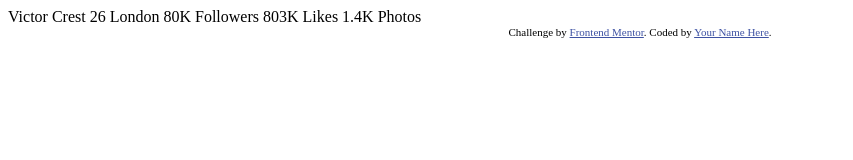
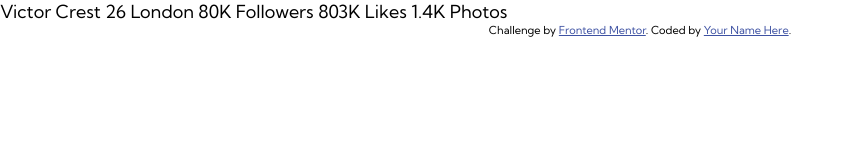
Before and after one commit to vanityespinosa/profile-card-component-main, a plain HTML site: page index.html in a window 1280 px wide. Shown: the whole page, without its empty margins (0-853 px from the left). Drawn offline with Linux system fonts and the light colour scheme.

Commit message:
Add all relevant links for styling

```diff
--- a/index.html
+++ b/index.html
@@ -3,16 +3,11 @@
 <head>
   <meta charset="UTF-8">
   <meta name="viewport" content="width=device-width, initial-scale=1.0"> <!-- displays site properly based on user's device -->
-
   <link rel="icon" type="image/png" sizes="32x32" href="./images/favicon-32x32.png">
-
+  <link rel="preconnect" href="https://fonts.gstatic.com">
+  <link href="https://fonts.googleapis.com/css2?family=Kumbh+Sans:wght@400;700&display=swap" rel="stylesheet">
+  <link rel="stylesheet" href="style.css">
   <title>Frontend Mentor | Profile card component</title>
-
-  <!-- Feel free to remove these styles or customise in your own stylesheet 👍 -->
-  <style>
-    .attribution { font-size: 11px; text-align: center; }
-    .attribution a { color: hsl(228, 45%, 44%); }
-  </style>
 </head>
 <body>
   Victor Crest
```
